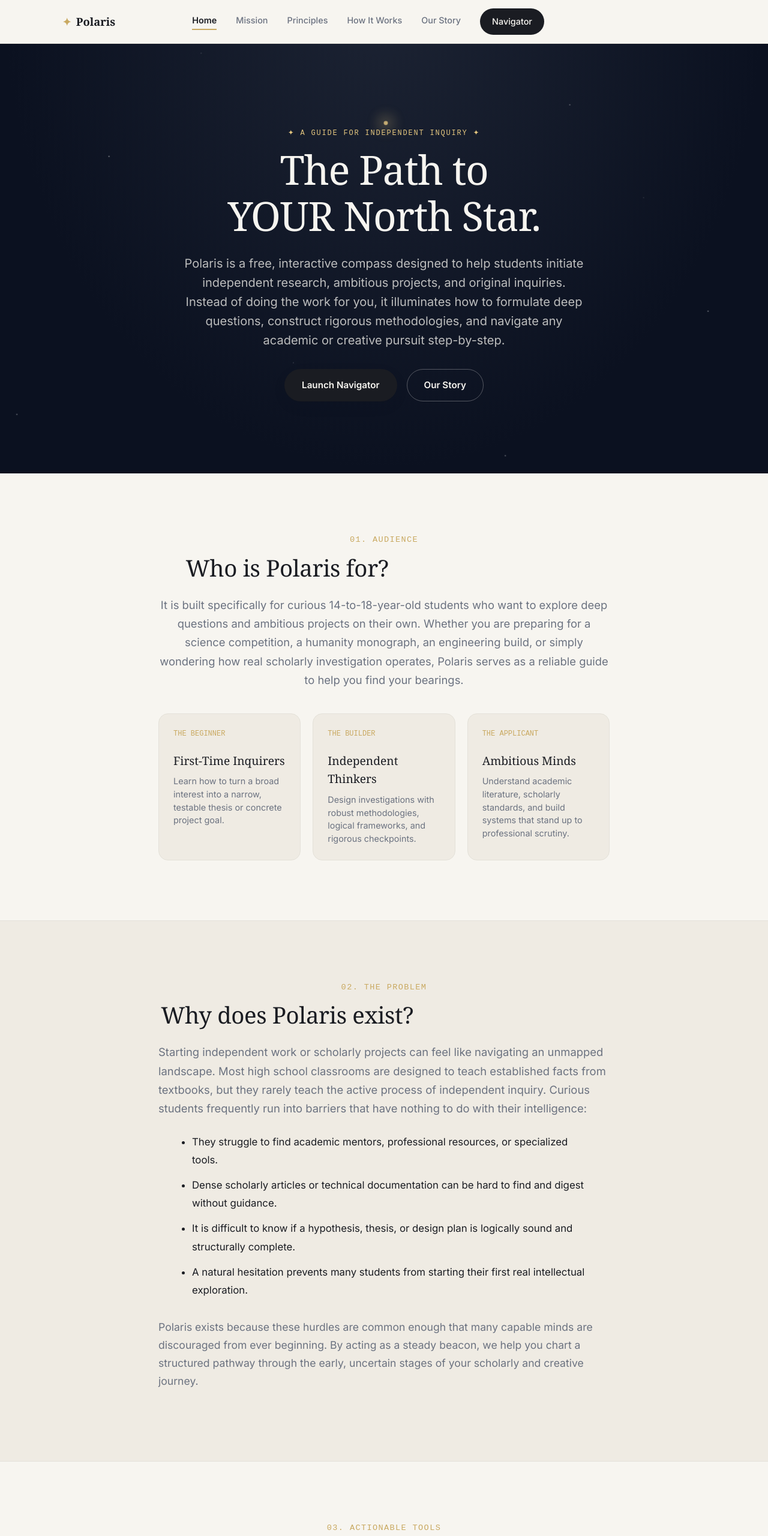
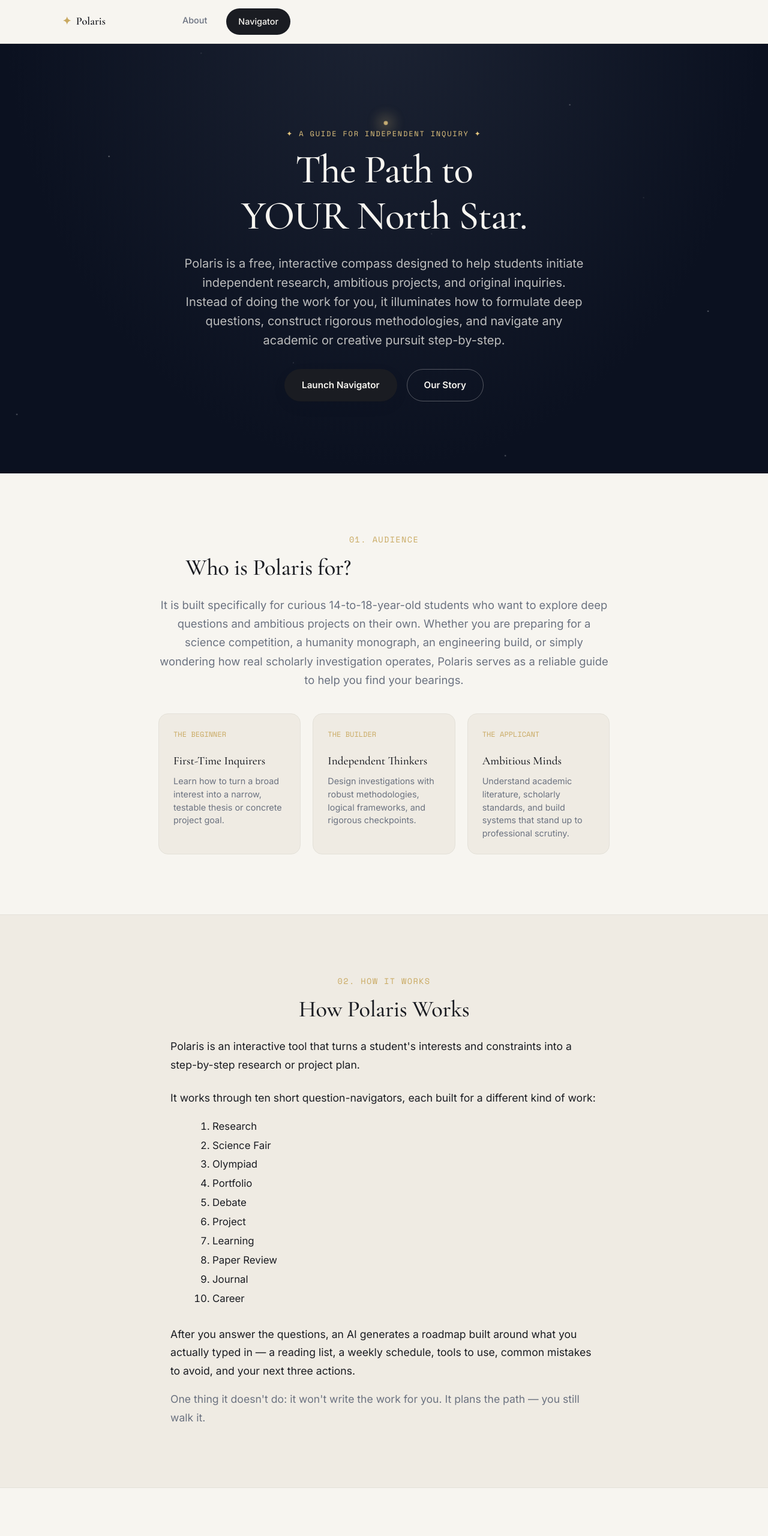
Before and after one commit to Vader1170/Polaris, a React app: page index.html in a window 1280 px wide. Shown: the top 2560 px of the page at 60% size. Built offline with nearby package versions, Linux system fonts and the light colour scheme; no server answers.

Commit message:
Refactor index.html for styling and content updates
Updated font styles and navigation links, modified section titles, and removed the Firebase script.

```diff
--- a/index.html
+++ b/index.html
@@ -6,10 +6,10 @@
 <title>Polaris — Structure for Independent Inquiry & Research</title>
 <meta name="description" content="Polaris provides a structured framework for students conducting independent projects, research, and creative inquiry, guiding them from an initial spark of curiosity to a methodical project design.">
 
-<!-- Google Fonts: Fraunces (display serif), Inter (body), JetBrains Mono (labels/data) -->
+<!-- Google Fonts: Cormorant Garamond (display serif), Inter (body), Space Mono (labels/data) -->
 <link rel="preconnect" href="https://fonts.googleapis.com">
 <link rel="preconnect" href="https://fonts.gstatic.com" crossorigin>
-<link href="https://fonts.googleapis.com/css2?family=Fraunces:opsz,wght@9..144,400;9..144,500;9..144,600&family=Inter:wght@400;500;600;700&family=JetBrains+Mono:wght@400;500&display=swap" rel="stylesheet">
+<link href="https://fonts.googleapis.com/css2?family=Cormorant+Garamond:wght@400;500;600&family=Inter:wght@400;500;600;700&family=Space+Mono:wght@400;700&display=swap" rel="stylesheet">
 
 <link rel="stylesheet" href="style.css">
 </head>
@@ -29,15 +29,10 @@
         <span class="logo-word">Polaris</span>
       </a>
       <nav class="site-nav" aria-label="Primary">
-        <a href="/" class="nav-link active">Home</a>
-        <a href="/mission" class="nav-link">Mission</a>
-        <a href="/principles" class="nav-link">Principles</a>
-        <a href="/how-it-works" class="nav-link">How It Works</a>
-        <a href="/story" class="nav-link">Our Story</a>
+        <a href="/about" class="nav-link">About</a>
         <a href="/navigator" class="nav-link nav-cta">Navigator</a>
       </nav>
     </div>
-    <div id="auth-container" style="display: flex; align-items: center;"></div>
   </div>
 </header>
 
@@ -51,6 +46,7 @@
       <div class="star-field"></div>
       <div class="polaris-star"></div>
     </div>
+    <canvas id="cursor-trail-canvas" aria-hidden="true"></canvas>
     <div class="container hero-inner">
       <p class="eyebrow" style="letter-spacing: 0.15em;">✦ A Guide for Independent Inquiry ✦</p>
       <h1 class="hero-title" style="font-family: var(--font-display); line-height: 1.15; margin-bottom: 24px;">
@@ -97,23 +93,39 @@
   </section>
 
   <!-- ============================= -->
-  <!-- SECTION 3: WHY DOES IT EXIST? -->
+  <!-- SECTION 3: HOW POLARIS WORKS  -->
   <!-- ============================= -->
-  <section id="why-it-exists" style="padding: 100px 0; background: var(--paper-dim); border-bottom: 1px solid var(--border);">
-    <div class="container" style="max-width: 800px; text-align: center;">
-      <p class="section-eyebrow" style="font-family: var(--font-mono); color: var(--gold); font-size: 0.85rem; letter-spacing: 0.1em; margin-bottom: 12px;">02. The Problem</p>
-      <h2 class="section-title" style="font-family: var(--font-display); font-size: clamp(1.8rem, 4vw, 2.4rem); font-weight: 500; margin-bottom: 24px; color: var(--ink);">Why does Polaris exist?</h2>
-      <p style="font-size: 1.15rem; color: var(--muted); line-height: 1.7; margin-bottom: 24px; text-align: left;">
-        Starting independent work or scholarly projects can feel like navigating an unmapped landscape. Most high school classrooms are designed to teach established facts from textbooks, but they rarely teach the active process of independent inquiry. Curious students frequently run into barriers that have nothing to do with their intelligence:
+  <section id="how-polaris-works" style="padding: 100px 0; background: var(--paper-dim); border-bottom: 1px solid var(--border);">
+    <div class="container" style="max-width: 760px;">
+      <p class="section-eyebrow" style="font-family: var(--font-mono); color: var(--gold); font-size: 0.85rem; letter-spacing: 0.1em; margin-bottom: 12px; text-align: center;">02. How It Works</p>
+      <h2 class="section-title" style="font-family: var(--font-display); font-size: clamp(1.8rem, 4vw, 2.4rem); font-weight: 500; margin-bottom: 24px; color: var(--ink); text-align: center; max-width: none;">How Polaris Works</h2>
+
+      <p style="font-size: 1.1rem; color: var(--ink); line-height: 1.75; margin-bottom: 24px;">
+        Polaris is an interactive tool that turns a student's interests and constraints into a step-by-step research or project plan.
       </p>
-      <ul style="text-align: left; max-width: 680px; margin: 0 auto 32px; padding-left: 20px; font-size: 1.05rem; line-height: 1.8; color: var(--ink);">
-        <li style="margin-bottom: 12px;">They struggle to find academic mentors, professional resources, or specialized tools.</li>
-        <li style="margin-bottom: 12px;">Dense scholarly articles or technical documentation can be hard to find and digest without guidance.</li>
-        <li style="margin-bottom: 12px;">It is difficult to know if a hypothesis, thesis, or design plan is logically sound and structurally complete.</li>
-        <li style="margin-bottom: 12px;">A natural hesitation prevents many students from starting their first real intellectual exploration.</li>
-      </ul>
-      <p style="font-size: 1.1rem; color: var(--muted); line-height: 1.7; text-align: left;">
-        Polaris exists because these hurdles are common enough that many capable minds are discouraged from ever beginning. By acting as a steady beacon, we help you chart a structured pathway through the early, uncertain stages of your scholarly and creative journey.
+
+      <p style="font-size: 1.1rem; color: var(--ink); line-height: 1.75; margin-bottom: 16px;">
+        It works through ten short question-navigators, each built for a different kind of work:
+      </p>
+      <ol style="max-width: 620px; margin: 0 auto 28px; padding-left: 24px; font-size: 1.05rem; line-height: 1.9; color: var(--ink);">
+        <li>Research</li>
+        <li>Science Fair</li>
+        <li>Olympiad</li>
+        <li>Portfolio</li>
+        <li>Debate</li>
+        <li>Project</li>
+        <li>Learning</li>
+        <li>Paper Review</li>
+        <li>Journal</li>
+        <li>Career</li>
+      </ol>
+
+      <p style="font-size: 1.1rem; color: var(--ink); line-height: 1.75; margin-bottom: 16px;">
+        After you answer the questions, an AI generates a roadmap built around what you actually typed in — a reading list, a weekly schedule, tools to use, common mistakes to avoid, and your next three actions.
+      </p>
+
+      <p style="font-size: 1.1rem; color: var(--muted); line-height: 1.75; margin: 0;">
+        One thing it doesn't do: it won't write the work for you. It plans the path — you still walk it.
       </p>
     </div>
   </section>
@@ -124,7 +136,7 @@
   <section id="what-to-do-today" style="padding: 100px 0; background: var(--paper); border-bottom: 1px solid var(--border);">
     <div class="container">
       <div style="text-align: center; max-width: 800px; margin: 0 auto 48px;">
-        <p class="section-eyebrow" style="font-family: var(--font-mono); color: var(--gold); font-size: 0.85rem; letter-spacing: 0.1em; margin-bottom: 12px;">03. Actionable Tools</p>
+        <p class="section-eyebrow" style="font-family: var(--font-mono); color: var(--gold); font-size: 0.85rem; letter-spacing: 0.1em; margin-bottom: 12px;">03. What To Do Today</p>
         <h2 class="section-title" style="font-family: var(--font-display); font-size: clamp(1.8rem, 4vw, 2.4rem); font-weight: 500; color: var(--ink);">What can I do here today?</h2>
         <p style="font-size: 1.15rem; color: var(--muted); line-height: 1.7;">
           Polaris provides interactive tools and structured learning guides to orient your inquiry right away.
@@ -148,38 +160,22 @@
         <!-- Tool 2 -->
         <div style="background: #fff; padding: 36px; border-radius: var(--radius-md); border: 1px solid var(--border); display: flex; flex-direction: column; justify-content: space-between;">
           <div>
-            <span style="font-family: var(--font-mono); font-size: 0.8rem; color: var(--gold); display: block; margin-bottom: 12px;">METHODOLOGICAL GUIDES</span>
-            <h3 style="font-family: var(--font-display); font-size: 1.4rem; font-weight: 500; margin-bottom: 16px; color: var(--ink);">The Project Lifecycle</h3>
+            <span style="font-family: var(--font-mono); font-size: 0.8rem; color: var(--gold); display: block; margin-bottom: 12px;">MISSION & STORY</span>
+            <h3 style="font-family: var(--font-display); font-size: 1.4rem; font-weight: 500; margin-bottom: 16px; color: var(--ink);">About Polaris</h3>
             <p style="font-size: 0.98rem; color: var(--muted); line-height: 1.6; margin-bottom: 24px;">
-              Study our eleven-node inquiry framework. This resource traces how a project moves from an initial observation to final documentation, detailing the exact cognitive habits and checkpoints of academic and creative rigor.
+              Read why we built this, how we think about independent research, and the story behind the project.
             </p>
           </div>
-          <a href="/how-it-works" class="btn btn-ghost" style="align-self: flex-start; border-color: var(--ink);">Explore Lifecycle</a>
+          <a href="/about" class="btn btn-ghost" style="align-self: flex-start; border-color: var(--ink);">Read About</a>
         </div>
 
       </div>
     </div>
   </section>
 
-  <!-- ============================= -->
-  <!-- SECTION 5: WHERE IS IT GOING? -->
-  <!-- ============================= -->
-  <section id="where-is-it-going" style="padding: 100px 0; background: var(--paper-dim);">
-    <div class="container" style="max-width: 800px; text-align: center;">
-      <p class="section-eyebrow" style="font-family: var(--font-mono); color: var(--gold); font-size: 0.85rem; letter-spacing: 0.1em; margin-bottom: 12px;">04. The Horizon</p>
-      <h2 class="section-title" style="font-family: var(--font-display); font-size: clamp(1.8rem, 4vw, 2.4rem); font-weight: 500; margin-bottom: 24px; color: var(--ink);">Where is Polaris going?</h2>
-      <p style="font-size: 1.1rem; color: var(--muted); line-height: 1.7; margin-bottom: 32px; text-align: left;">
-        Polaris is a long-term educational mission. We believe that independent inquiry is one of the most rewarding pursuits for any young mind, and the tools to navigate it should be open to all. Over time, we intend to introduce highly detailed, domain-specific guides mapping precise protocols for advanced fields—spanning the sciences, humanities, creative writing, and engineering.
-      </p>
-      <p style="font-size: 1.1rem; color: var(--muted); line-height: 1.7; text-align: left; font-weight: 500; color: var(--navy-800);">
-        As a guide rather than a final destination, Polaris will continue to expand its horizons—building new tools to make the search for academic and creative truth clearer, more rigorous, and more accessible to motivated students across the globe.
-      </p>
-      <div style="margin-top: 48px; border-top: 1px solid var(--border); padding-top: 40px; display: flex; gap: 16px; justify-content: center;">
-        <a href="/principles" class="btn btn-ghost">Our Academic Standards</a>
-        <a href="/story" class="btn btn-ghost">Read Our Full Story</a>
-      </div>
-    </div>
-  </section>
+  <div style="text-align: center; padding: 48px 0; background: var(--paper-dim);">
+    <a href="/about" class="btn btn-ghost">More about Polaris →</a>
+  </div>
 
 </main>
 
@@ -197,31 +193,6 @@
   </div>
 </footer>
 
-<script type="module">
-  import { initializeApp } from "https://www.gstatic.com/firebasejs/10.12.0/firebase-app.js";
-  import { getAuth, signInWithPopup, GoogleAuthProvider, onAuthStateChanged, signOut } from "https://www.gstatic.com/firebasejs/10.12.0/firebase-auth.js";
-  import { getFirestore } from "https://www.gstatic.com/firebasejs/10.12.0/firebase-firestore.js";
-
-  const firebaseConfig = {
-    apiKey: "AIzaSyApM_d2eQOI1HzvSQaA-HdLjSs7aIZezzE",
-    authDomain: "polaris-6bb4a.firebaseapp.com",
-    projectId: "polaris-6bb4a",
-    storageBucket: "polaris-6bb4a.firebasestorage.app",
-    messagingSenderId: "803112836370",
-    appId: "1:803112836370:web:c3764f8676e915acb6e7cb",
-  };
-
-  const app = initializeApp(firebaseConfig);
-  const auth = getAuth(app);
-  const db = getFirestore(app);
-
-  window.firebaseAuth = auth;
-  window.firebaseDb = db;
-  window.signOut = signOut;
-  window.onAuthStateChanged = onAuthStateChanged;
-  window.signInWithPopup = signInWithPopup;
-  window.GoogleAuthProvider = GoogleAuthProvider;
-</script>
 <script type="module" src="script.js"></script>
 </body>
 </html>
```
